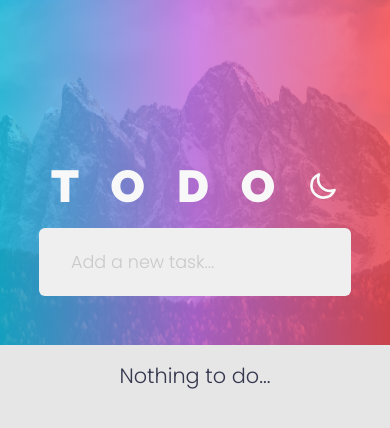
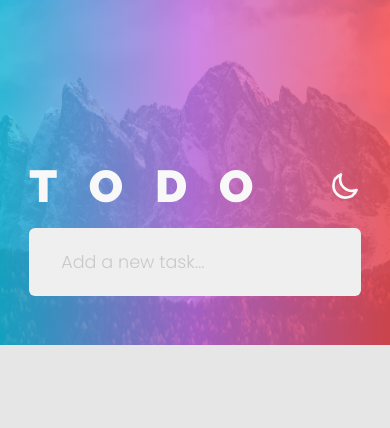
Before and after one commit to Schnedi3/pern_todo_ts, a React (Vite) app: page / in a window 390 px wide. Shown: the top 428 px of the page. Built offline with nearby package versions, Linux system fonts and the light colour scheme.

Commit message:
Improve adaptive sizes

```diff
--- a/src/App.tsx
+++ b/src/App.tsx
@@ -8,7 +8,7 @@
   return (
     <main className="app">
       <figure className="header__image"></figure>
-      <div className="todo__container">
+      <div className="todo container">
         <Header />
         <TaskForm />
         <TaskItem />
--- a/src/css/app.css
+++ b/src/css/app.css
@@ -35,19 +35,19 @@
   background-color: var(--bg);
 }
 
-.todo__container {
-  width: 100%;
-  position: absolute;
+.container {
+  width: 40%;
+  max-width: 1000px;
+  margin: auto;
+  overflow: hidden;
+}
+
+.todo {
+  position: relative;
   top: 10rem;
   display: flex;
   flex-direction: column;
-  align-items: center;
   gap: 1rem;
-}
-
-.form,
-.list {
-  width: 40%;
 }
 
 /*
@@ -66,15 +66,16 @@
   z-index: -1;
 }
 
-/*
-==========
-TABLET AND MOBILE DESIGN
-=========
-*/
+/* ADAPTIVE */
 @media (max-width: 1100px) {
-  .form,
-  .list {
+  .container {
     width: 55%;
+  }
+}
+
+@media (max-width: 900px) {
+  .container {
+    width: 60%;
   }
 }
 
@@ -83,8 +84,7 @@
     background-position: center;
   }
 
-  .form,
-  .list {
-    width: 80%;
+  .container {
+    width: 85%;
   }
 }
```
